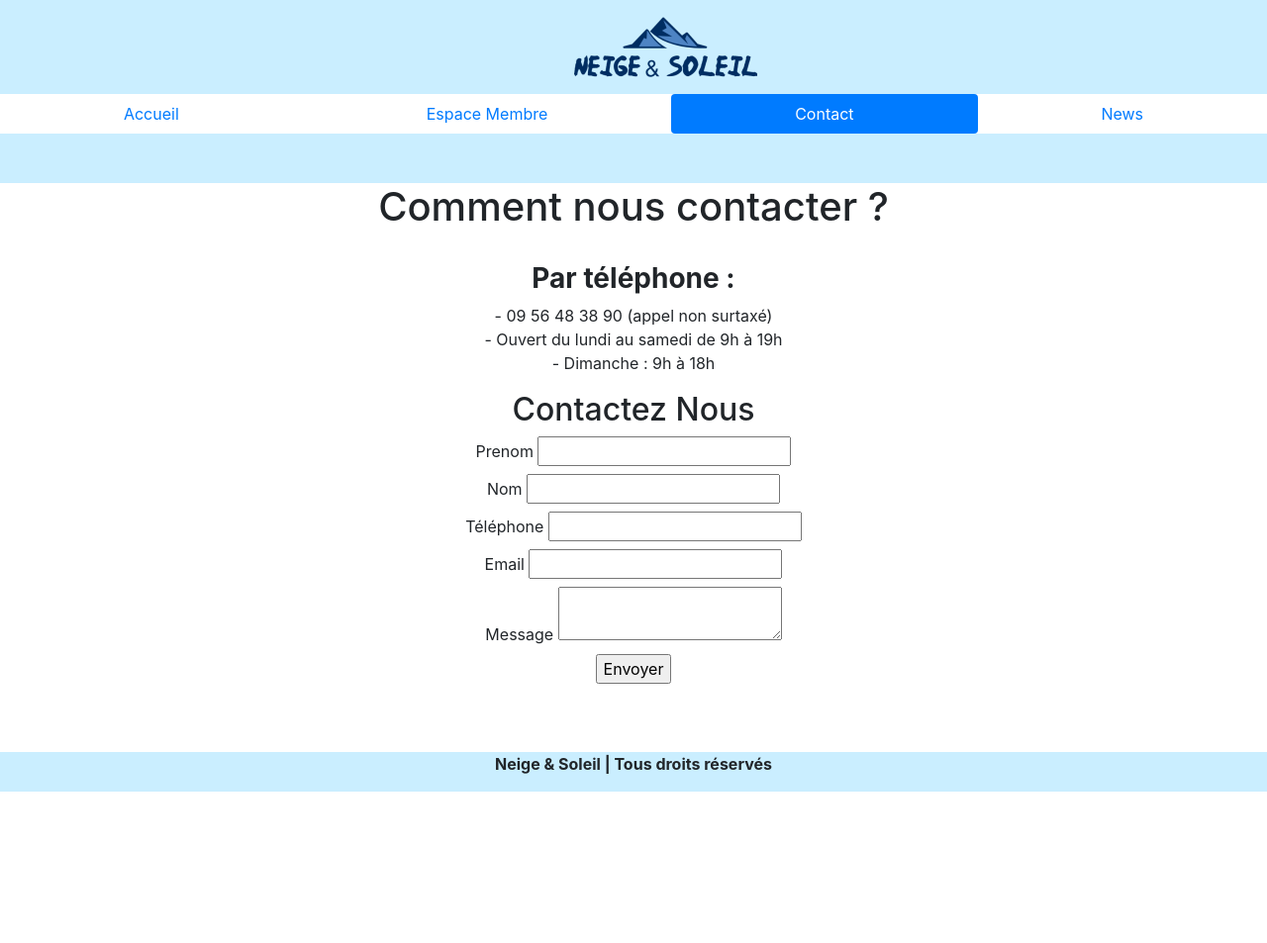
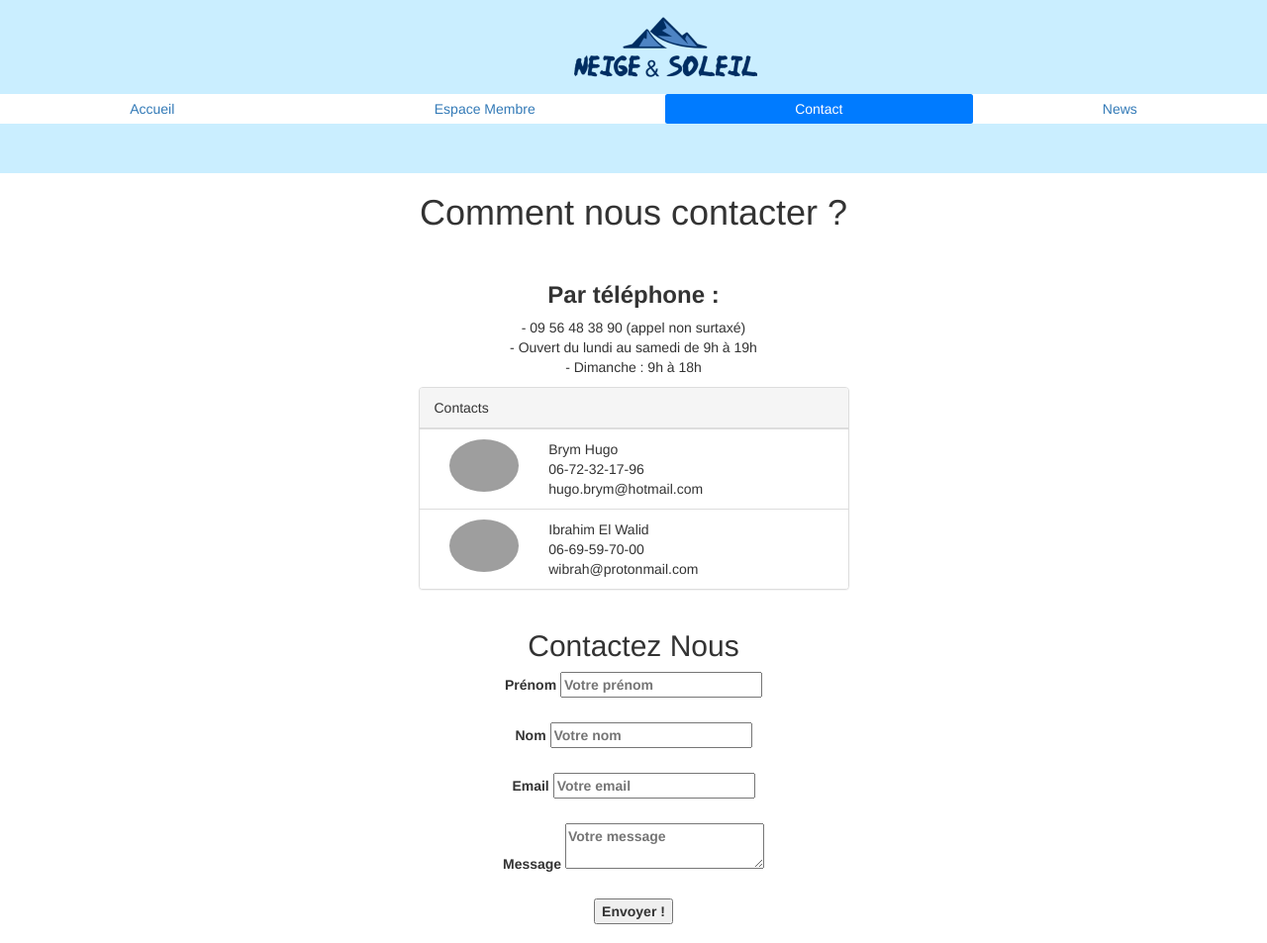
Before and after one commit to krayers/Neige-et-Soleil, a PHP site: page /Sio/contact.php in a window 1280 px wide. Shown: the whole page at 99% size. Before the commit the page ends 800 px from the top, so only its background shows below. Run offline with PHP 8.4, Linux system fonts and the light colour scheme; some libraries are stand-ins or nearby versions; grey boxes are pictures that could not be loaded.

Commit message:
Contact
mise à jour de la page contact

```diff
--- a/site_final/contact.php
+++ b/site_final/contact.php
@@ -31,28 +31,126 @@
         - Ouvert du lundi au samedi de 9h à 19h </br>
         - Dimanche : 9h à 18h</center>
 
-			<div class="form-style-2">
+			<link href="//netdna.bootstrapcdn.com/bootstrap/3.1.0/css/bootstrap.min.css" rel="stylesheet" id="bootstrap-css">
+<script src="//netdna.bootstrapcdn.com/bootstrap/3.1.0/js/bootstrap.min.js"></script>
+<script src="//code.jquery.com/jquery-1.11.1.min.js"></script>
+<!------ Include the above in your HEAD tag ---------->
+
+    <div class="row">
+        <div class="col-xs-12 col-sm-offset-3 col-sm-6">
+            <div class="panel panel-default">
+                <div class="panel-heading c-list">
+                    <span class="title">Contacts</span>
+                </div>
+
+                <div class="row" style="display: none;">
+                    <div class="col-xs-12">
+                        <div class="input-group c-search">
+                            <input type="text" class="form-control" id="contact-list-search">
+                            <span class="input-group-btn">
+                                <button class="btn btn-default" type="button"><span class="glyphicon glyphicon-search text-muted"></span></button>
+                            </span>
+                        </div>
+                    </div>
+                </div>
+
+                <ul class="list-group" id="contact-list">
+                    <li class="list-group-item">
+                        <div class="col-xs-12 col-sm-3">
+                            <img src="https://media.licdn.com/dms/image/C4D03AQEpSqy2XxbDwA/profile-displayphoto-shrink_200_200/0?e=1579737600&v=beta&t=ltddSPfaJZLauwbBd0dmaUUZJI7yibJley8vZCD_9so" alt="Brym Hugo" class="img-responsive img-circle" />
+                        </div>
+                        <div class="col-xs-12 col-sm-9">
+                            <span class="name">Brym Hugo</span><br/>
+                            <span class="telephone">06-72-32-17-96</span><br/>
+                            <span class="emailA">hugo.brym@hotmail.com</span><br/>
+
+                        </div>
+                        <div class="clearfix"></div>
+                    </li>
+                    <li class="list-group-item">
+                        <div class="col-xs-12 col-sm-3">
+                            <img src="https://media.licdn.com/dms/image/C4D03AQE4LndxoBm3Zg/profile-displayphoto-shrink_200_200/0?e=1579737600&v=beta&t=bskr_E3lx8EwilqtnVQfwE7tc763hSZ_rVcypqC3fFA" class="img-responsive img-circle" />
+                        </div>
+                        <div class="col-xs-12 col-sm-9">
+                            <span class="name">Ibrahim El Walid</span><br/>
+                            <span class="telephone">06-69-59-70-00</span><br/>
+                            <span class="emailA">wibrah@protonmail.com</span><br/>
+                        </div>
+                        <div class="clearfix"></div>
+                    </li>
+               </div>
+        </div>
+    </div>
+</ul>
+</div>
+
+    <div class="form-style-2">
 <div class="form-style-2-heading">
+
+<?php
+if(isset($_POST['mailform']))
+{
+	if(!empty($_POST['nom']) AND !empty($_POST['mail']) AND !empty($_POST['message'])){
+
+	$message='
+		<html>
+			<body>
+				<div align="center">
+
+					<br />
+					<u>Nom de l\'expéditeur :</u>'.$_POST['nom'].'<br />
+					<u>Mail de l\'expéditeur :</u>'.$_POST['mail'].'<br />
+					<br />
+					'.nl2br($_POST['message']).'
+					<br />
+
+				</div>
+			</body>
+		</html>
+		';
+
+		mail("hugo.brym@hotmail.com","http://localhost/Sio/SIO/PPE/site_final/contact.php", $message);
+		$msg="Votre message a bien été envoyé !";
+	}
+	else
+	{
+		$msg="Tous les champs doivent être complétés !";
+	}
+}
+?>
+
 <center><h2>Contactez Nous</h2></center></div>
 <form action="" method="post">
-<center><label for="Prénom"><span>Prenom <span class="required"></span></span><input type="text" class="input-field" name="prenom" /></label></br>
-<label for="Nom"><span>Nom <span class="required"></span></span><input type="text" class="input-field" name="nom"  />
+
+<center><label for="prenom"><span>Prénom <span class="required"></span></span><input type="text" name="prenom" placeholder="Votre prénom" value="<?php if(isset($_POST['prenom'])) { echo $_POST['prenom']; } ?>" /><br /><br /></label></br>
+
+<label for="Nom"><span>Nom <span class="required"></span></span><input type="text" name="nom" placeholder="Votre nom" value="<?php if(isset($_POST['nom'])) { echo $_POST['nom']; } ?>" /><br /><br />
 </label></br>
-<label for="Téléphone"><span> Téléphone <span class="required"></span></span><input type="text" class="input-field" name="telephone"/>
-</label></br>
-<label for="email"><span>Email <span class="required"></span></span><input type="email" class="input-field" name="email"  /></label></br>
-<label for="Message"><span>Message <span class="required"></span></span><textarea name="Message" class="textarea-field"></textarea></label></br>
 
-<label><span> </span><input type="submit" value="Envoyer" /></label>
+<label for="email"><span> Email <span class="required"></span></span><input type="email" name="mail" placeholder="Votre email" value="<?php if(isset($_POST['mail'])) { echo $_POST['mail']; } ?>" /><br /><br /></label></br>
+
+<label for="message"><span> Message <span class="required"></span></span><textarea name="message" placeholder="Votre message"><?php if(isset($_POST['message'])) { echo $_POST['message']; } ?></textarea><br /><br /></label></br>
+
+
+<label><span> </span><input type="submit" value="Envoyer !" name="mailform"/></label>
 </center></form>
 </div>
 
+	<?php
+
+  		if(isset($msg))
+		{
+			echo $msg;
+		}
+
+	?>
+
+
 
 </div>
-		</div>
-
-		<div id="footer">
-			<p>Neige & Soleil | Tous droits réservés</p>
-		</div>
-	</body>
+</div>
+</p>
+</center>
+</div>
+</body>
 </html>
```
